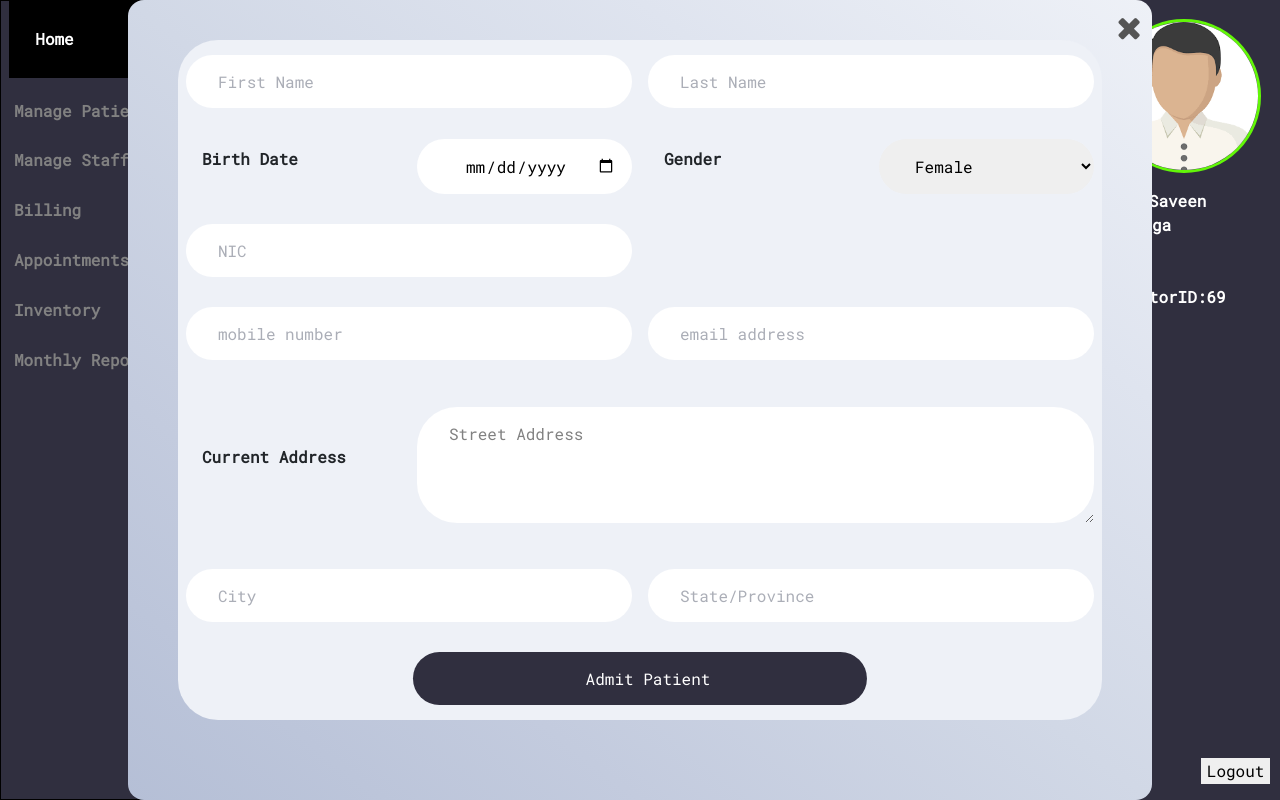
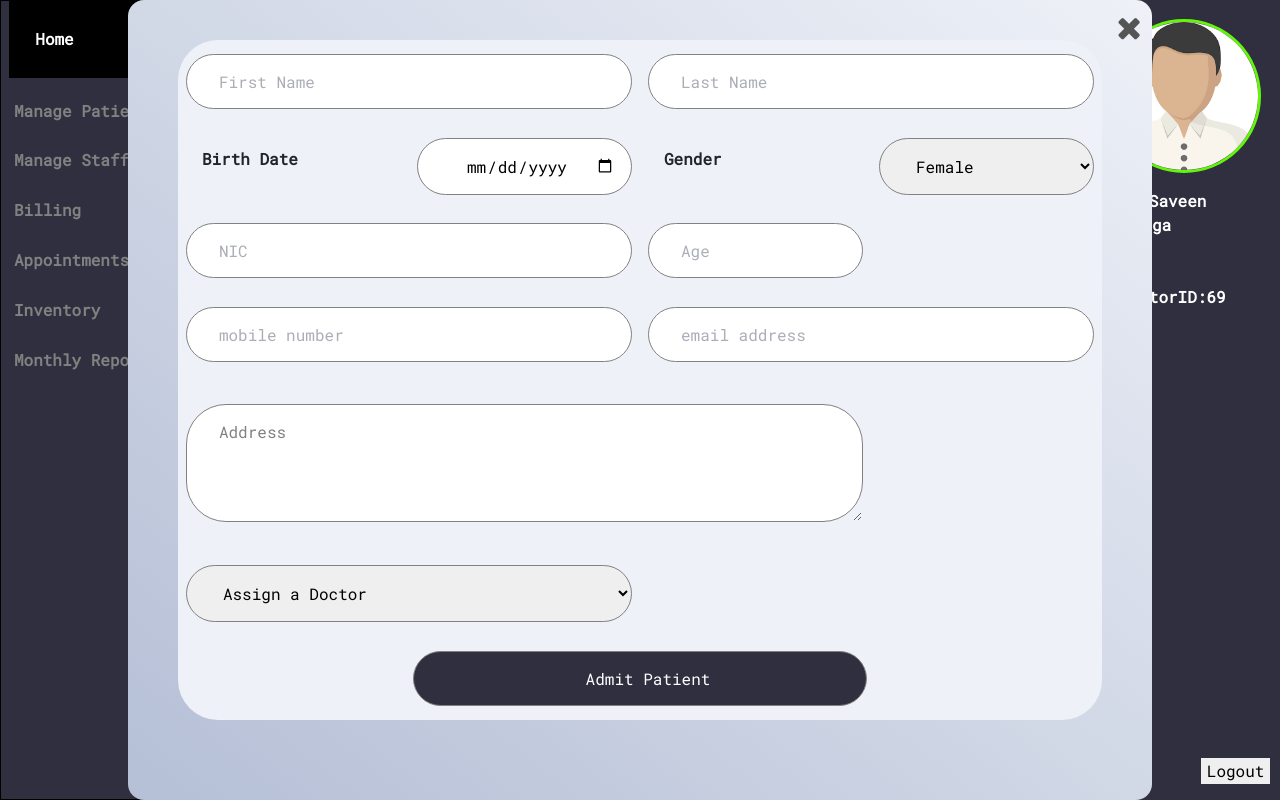
Before and after one commit to Randila/Project-Aid, a PHP site: page /dashboard.html in a window 1280 px wide, after a click on "Add Patient". Run offline with PHP 8.4, Linux system fonts and the light colour scheme; lists and menus that the app fills with data are empty.

Commit message:
switching over to desktop after powercut

```diff
--- a/Final Try/dashboard.css
+++ b/Final Try/dashboard.css
@@ -325,6 +325,18 @@ body {
     /* margin-left: 50%;
     transform: translate(-50%); */
     border-radius: 5vh;
+    background-image: linear-gradient(to left bottom, #eef1f7, #dfe4ef, #d1d8e6, #c3cbde, #b5bfd6);
+}
+
+.appointmentsTable select {
+    border-radius: 5vh;
+    border: none;
+    background-color: while;
+    outline: none;
+    color: black;
+    text-indent: 2vh;
+    padding: 2vh;
+    width: 100%;
 }
 
 .btnBox {
@@ -490,7 +502,7 @@ body {
 
 .addStaffProfileDetailsTable input {
     border-radius: 5vh;
-    border: none;
+    border: 1px solid rgb(129, 129, 129);
     background-color: white;
     outline: none;
     color: black;
@@ -505,7 +517,7 @@ body {
 
 .addStaffProfileDetailsTable textarea {
     border-radius: 5vh;
-    border: none;
+    border: 1px solid rgb(129, 129, 129);
     background-color: white;
     outline: none;
     color: black;
@@ -520,7 +532,7 @@ body {
 
 .addStaffProfileDetailsTable select {
     border-radius: 5vh;
-    border: none;
+    border: 1px solid rgb(129, 129, 129);
     background-color: while;
     outline: none;
     color: black;
--- a/Final Try/dashboard.html
+++ b/Final Try/dashboard.html
@@ -269,7 +269,9 @@
                                         <td colspan="2">
                                             <input id="nic" type="text" name="nic" autocomplete="on" required placeholder="NIC">
                                         </td>
-                                        <td> </td>
+                                        <td>
+                                            <input type="text" id="Age" required placeholder="Age" max="99" min="10">
+                                        </td>
                                     </tr>
                                     <tr>
                                         <td colspan="2">
@@ -280,16 +282,27 @@
                                         </td>
                                     </tr>
                                     <tr>
-                                        <td>
+                                        <!-- <td>
                                             <p>Current Address</p>
-                                        </td>
-                                        <td colspan="3"> <textarea name="txtAddress" id="" cols="1" rows="4" placeholder="Street Address"></textarea>
+                                        </td> -->
+                                        <td colspan="3"> <textarea name="txtAddress" id="" cols="1" rows="4" placeholder="Address"></textarea>
 
                                     </tr>
                                     <!--Next Row-->
                                     <tr>
-                                        <td colspan="2"> <input type="text" name="txtFullName" autocomplete="on" required placeholder="City"></td>
-                                        <td colspan="2"> <input type="text" name="txtFullName" autocomplete="on" required placeholder="State/Province"></td>
+                                        <td colspan="2">
+                                            <select name="" id="">
+                                                <option value="" disabled selected>
+                                                    Assign a Doctor
+                                                </option>
+                                                <option value="">Randila</option>
+                                                <option value="">Saveen</option>
+                                                <option value="">Dinithi</option>
+                                                <option value="">Dilasha</option>
+                                                <option value="">Chathushi</option>
+                                            </select>
+                                        </td>
+                                        <td colspan="2"> </td>
                                     </tr>
                                     <tr>
                                         <td colspan="4">
```
